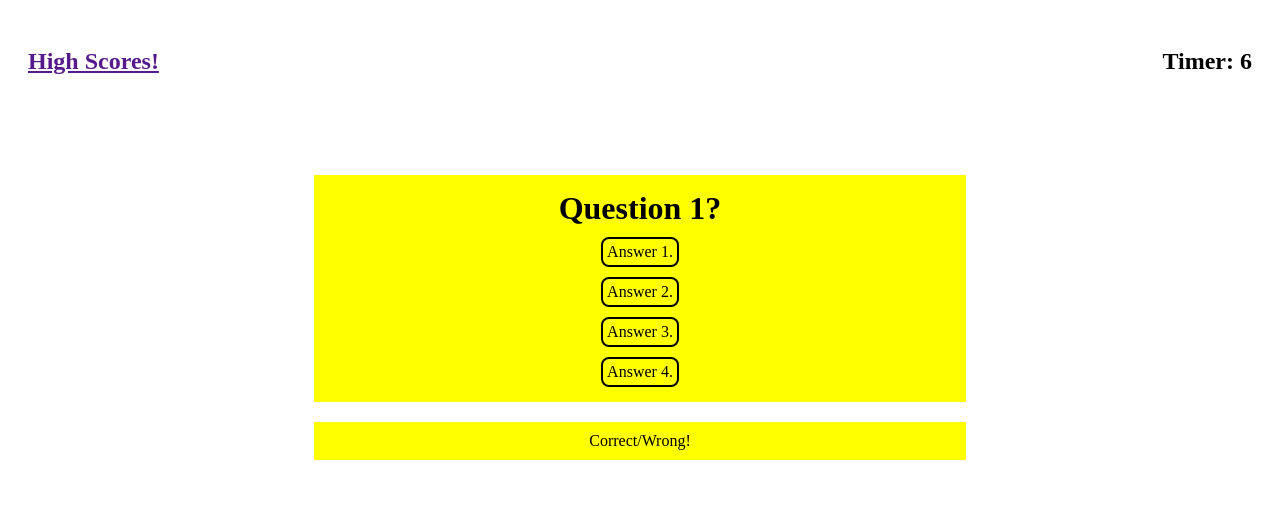
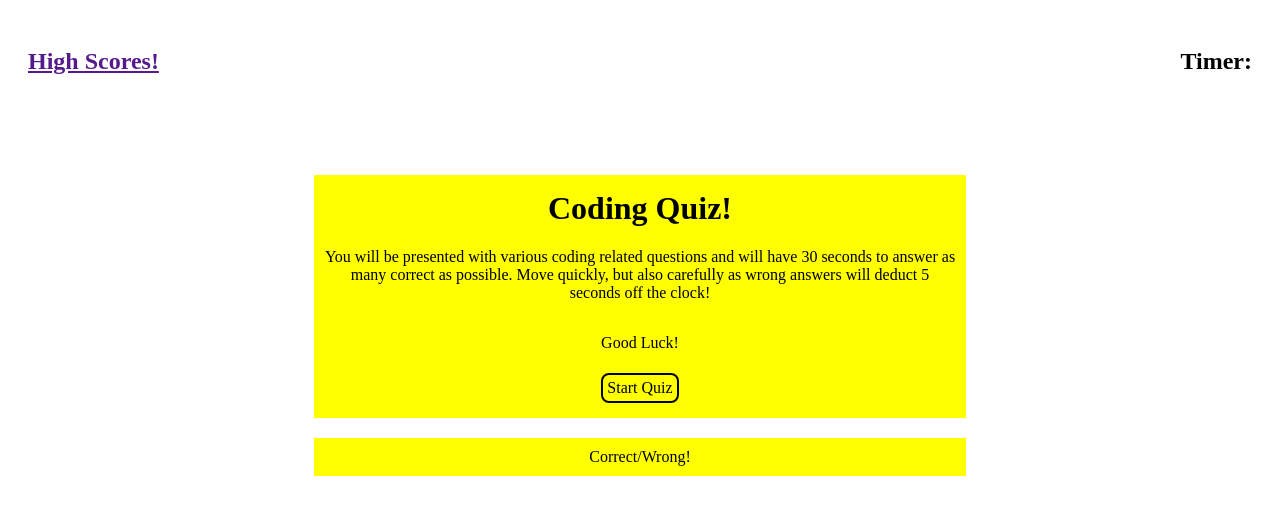
Before and after one commit to rbishop85/code-quiz, a plain HTML site: page index.html in a window 1280 px wide. Drawn offline with Linux system fonts and the light colour scheme.

Commit message:
Started work on initial start button

```diff
--- a/assets/css/style.css
+++ b/assets/css/style.css
@@ -39,11 +39,12 @@ h1 {
     margin: 5px auto;
 }
 
-#answerbutton {
+#answerbutton, #startquiz {
     margin: 5px auto;
     border: 2px solid black;
     border-radius: .5em;
     padding: .25em;
+    cursor: pointer;
 }
 
 button{
--- a/assets/js/script.js
+++ b/assets/js/script.js
@@ -1,8 +1,14 @@
-// Declare timer/score variable (number)
+// The box that the timer will display in:
 var scoreTimeEl = document.querySelector("#timer");
-// variables for page objects ( start button, timer number, main quiz area "any area of the page we need to modify with javascript")
+// The box that questions will display in:
 var quizEl = document.querySelector("#quiz");
+// The box that Correct or Wrong will display in:
 var answerResultsEl = document.querySelector("#answerresults");
+// The Start button
+var startButtonEl = document.querySelector("#startquiz");
+console.log(startButtonEl);
+// Variable to track what question you're on
+var currentQuestion = 0;
 
 console.log(scoreTimeEl);
 console.log(quizEl);
@@ -36,11 +42,21 @@ var questions = [
         correctAnswer: "A"
     }
 ]
-countdown();
+
+var timeLeft = 0;
+
+console.log(startButtonEl);
+startButtonEl.addEventListener("click", function() {
+    countdown();
+})
+
+
+// Manually starts countdown function
+// countdown();
 
 // Countdown function pulled from day 1 activity 10
 function countdown() {
-    var timeLeft = 10;
+    timeLeft = 10;
 
     var timeInterval = setInterval(function () {
       if (timeLeft >= 1) {
@@ -52,4 +68,4 @@ function countdown() {
         // Call a function here if you want it to run when clock hits 0
       }
     }, 1000);
-  }
+}
--- a/index.html
+++ b/index.html
@@ -17,15 +17,15 @@
     <main>
         <div id="main">
             <div id="quiz">
-                <!-- <h1>Coding Quiz!</h1>
+                <h1>Coding Quiz!</h1>
                 <p>You will be presented with various coding related questions and will have 30 seconds to answer as many correct as possible.  Move quickly, but also carefully as wrong answers will deduct 5 seconds off the clock!</p>
                 <p>Good Luck!</p>
-                <button type="button" id="startquiz">Start Quiz</button> -->
-                <h1>Question 1?</h1>
+                <div id="startquiz">Start Quiz</div>
+                <!-- <h1>Question 1?</h1>
                 <div id="answerbutton">Answer 1.</div>
                 <div id="answerbutton">Answer 2.</div>
                 <div id="answerbutton">Answer 3.</div>
-                <div id="answerbutton">Answer 4.</div>
+                <div id="answerbutton">Answer 4.</div> -->
             </div>
             <div id="answerresults">
                 Correct/Wrong!
```
